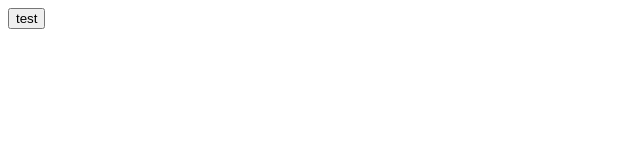
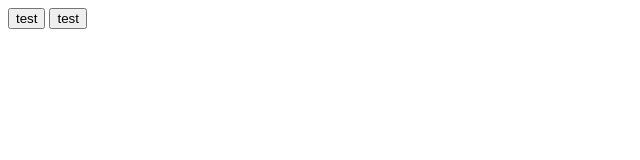
Before and after one commit to cstechsecure/CS_API, a plain HTML site: page index.html in a window 1280 px wide. Shown: the full height of the page, 0-640 px from the left. Drawn offline with Linux system fonts and the light colour scheme.

Commit message:
Update index.html

```diff
--- a/index.html
+++ b/index.html
@@ -9,6 +9,7 @@
 <body>
     <div id="app"></div>
     <button id="btn">test</button>
+    <button id="btn2">test</button>
     <script src="my.js"></script>
 
 </body>
```
